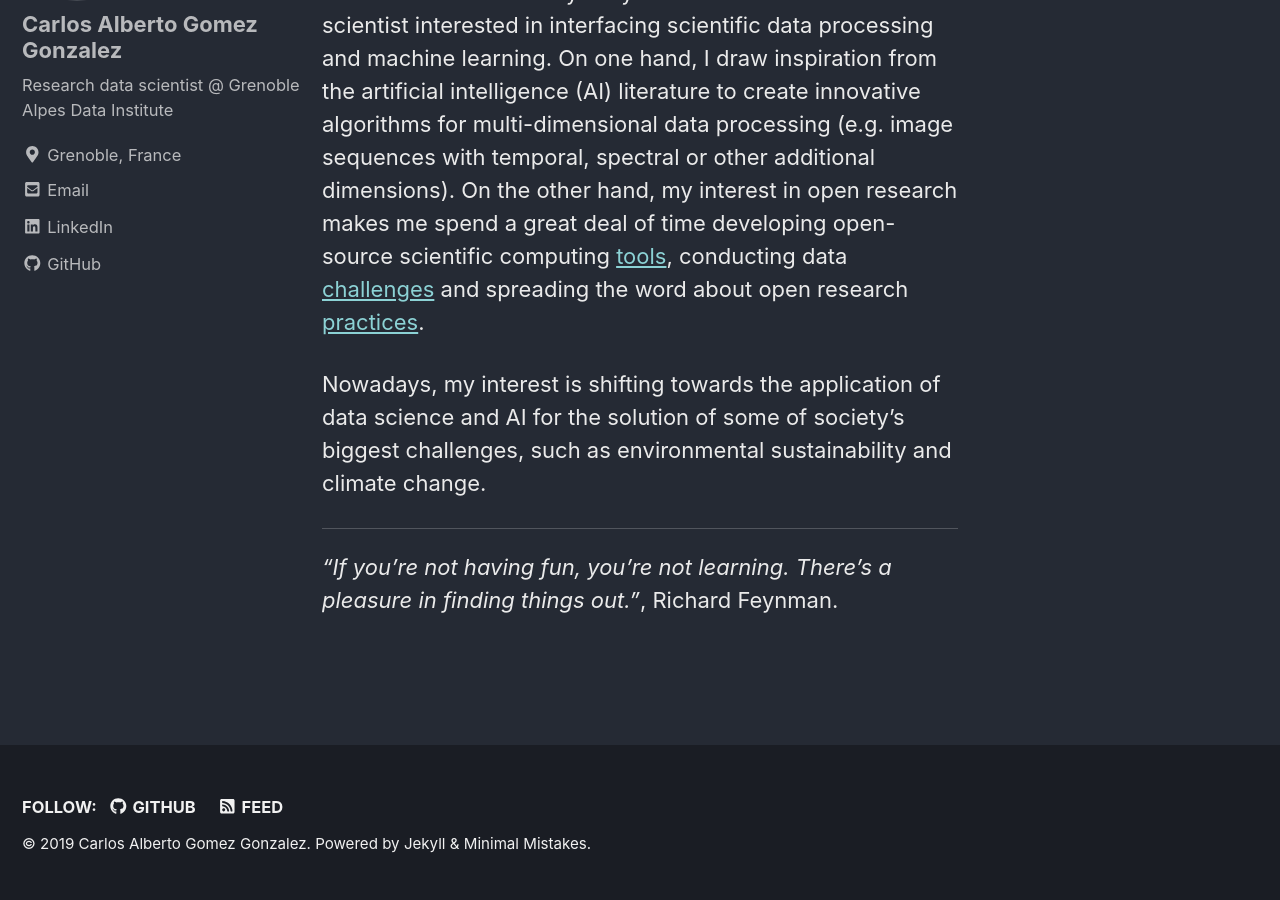
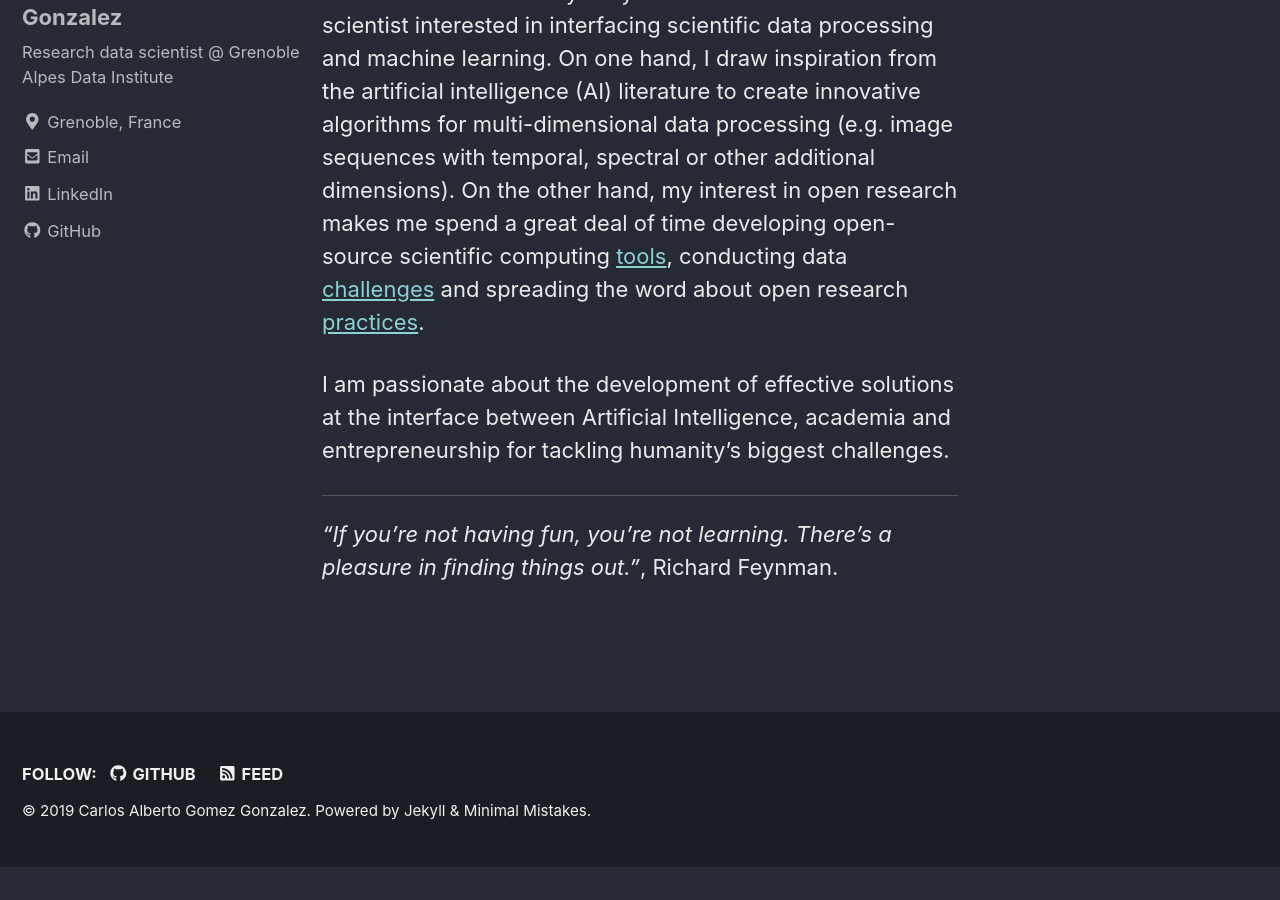
Before and after one commit to carlos-gg/carlos-gg.github.io, a Jekyll site: the page built from index.md, in a window 1280 px wide and 900 px high, scrolled down 673 px. Built offline with Jekyll 4.4.1, drawn with Linux system fonts in a browser that asks for light colours; nearby versions of some CDN libraries; our own code applies the rules of GitHub Pages for plain Markdown files; the list of posts is cut into pages by our own code; after the commit the page ends 1540 px from its top, so only the background shows below that.

Commit message:
updating index

```diff
--- a/index.md
+++ b/index.md
@@ -2,7 +2,7 @@ Research chair in data science for Earth, Space and Environmental Sciences at th
 
 I wear several hats in my daily work as a research data scientist interested in interfacing scientific data processing and machine learning. On one hand, I draw inspiration from the artificial intelligence (AI) literature to create innovative algorithms for multi-dimensional data processing (e.g. image sequences with temporal, spectral or other additional dimensions). On the other hand, my interest in open research makes me spend a great deal of time developing open-source scientific computing [tools](https://github.com/carlgogo/), conducting data [challenges](https://carlgogo.github.io/exoimaging_challenge/) and spreading the word about open research [practices](https://grenoble-alpes-data-institute.github.io/2018-05-31-grenoble-software-carpentry/).
 
-Nowadays, my interest is shifting towards the application of data science and AI for the solution of some of society's biggest challenges, such as environmental sustainability and climate change.
+I am passionate about the development of effective solutions at the interface between Artificial Intelligence, academia and entrepreneurship for tackling humanity's biggest challenges.
 
 
 ------------
```
